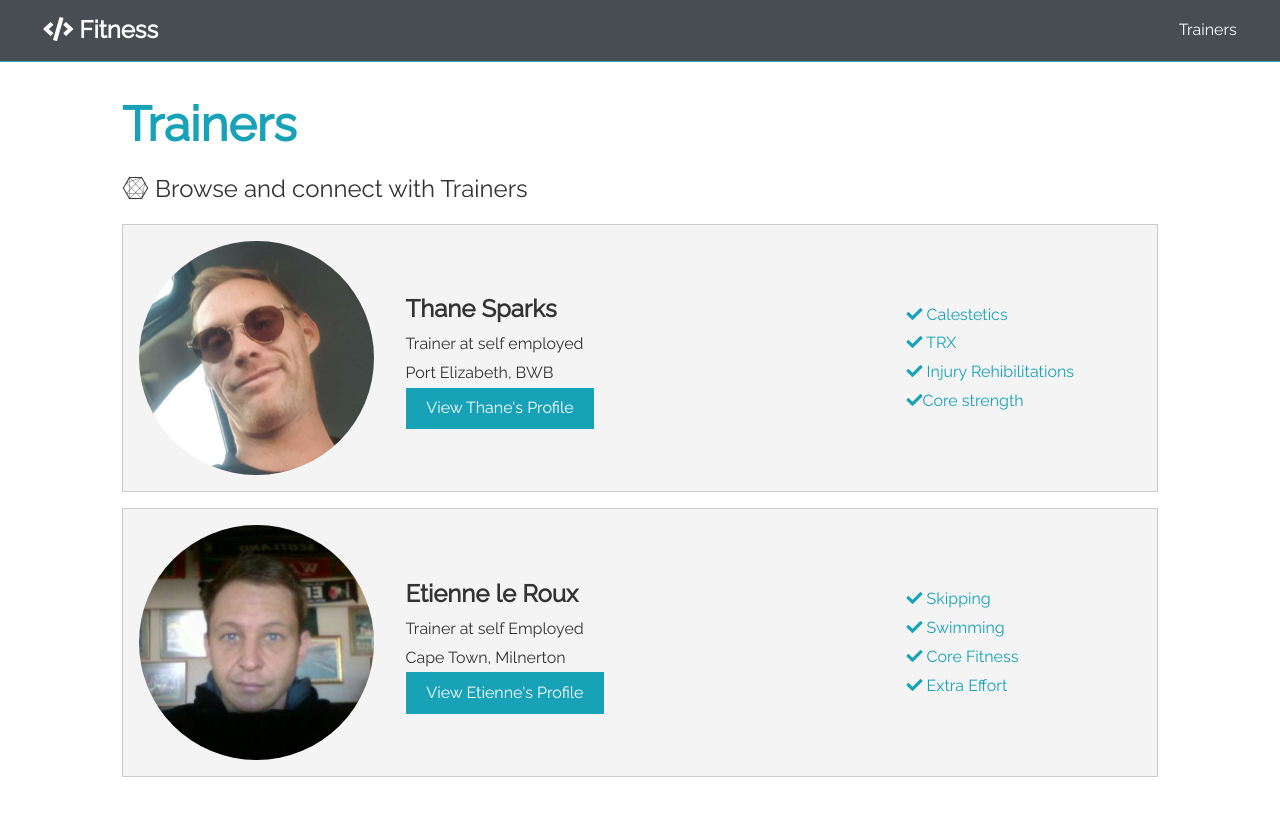
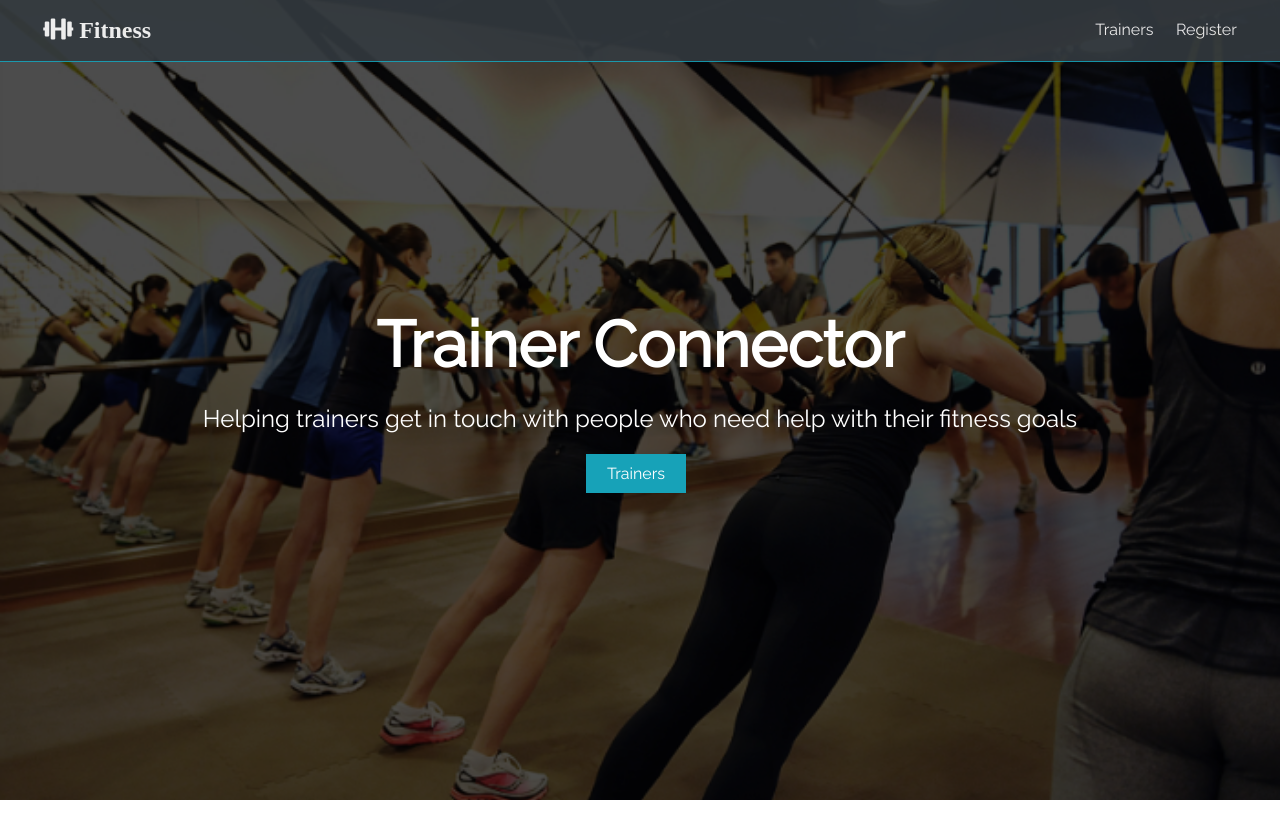
Before and after one commit to Elr33/fitnessconnect, a plain HTML site: page profiles.html in a window 1280 px wide. After the commit the page ends 800 px from the top, so only its background shows below. Drawn offline with Linux system fonts and the light colour scheme.

Commit message:
Update profiles.html

```diff
--- a/profiles.html
+++ b/profiles.html
@@ -16,77 +16,30 @@
     />
 
     <link rel="stylesheet" href="css/style.min.css" />
-    <title>Welcome to Fitness Connect</title>
+    <title>Welcome Fitness Connect</title>
   </head>
   <body>
     <nav class="navbar bg-dark">
       <h1>
-        <a href="index.html"> <i class="fas fa-code"></i> Fitness </a>
+        <a href="index.html"> <i class="fas fa-dumbbell"> Fitness</i>
       </h1>
       <ul>
-        <li><a href="profiles.html">Trainers</a></li>
-        <!-- <li><a href="register.html">Register</a></li>
-        <li><a href="login.html">Login</a></li> -->
+        <li class="text-center"><a href="profiles.html"> Trainers</a></li>
+        <li><a href="register.html">Register</a></li>
+        <!-- <li><a href="login.html">Login</a></li> -->
       </ul>
     </nav>
-    <section class="container">
-      <h1 class="large text-primary">
-        Trainers
-      </h1>
-      <p class="lead">
-        <i class="fab fa-connectdevelop"></i> Browse and connect with Trainers
-      </p>
-      <div class="profiles">
-        <div class="profile bg-light">
-          <img
-            class="round-img"
-            src="./img/Thane.png"
-            alt=""
-          />
-
-          <div>
-            <h2>Thane Sparks</h2>
-            <p>Trainer at self employed</p>
-            <p>Port Elizabeth, BWB</p>
-            <a href="thane.html" class="btn btn-primary">
-              View Thane's Profile
-            </a>
+    <section class="landing">
+      <div class="dark-overlay">
+        <div class="landing-inner">
+          <h1 class="x-large">Trainer Connector</h1>
+          <p class="lead">
+            Helping trainers get in touch with people who need help with their fitness goals
+          </p>
+          <div class="buttons">
+            <a href="profiles.html" class="btn btn-primary">Trainers</a>
+            <!-- <a href="login.html" class="btn btn">Login</a> -->
           </div>
-          <ul>
-            <li class="text-primary"><i class="fas fa-check"></i> Calestetics</li>
-            <li class="text-primary"><i class="fas fa-check"></i> TRX</li>
-            <li class="text-primary">
-              <i class="fas fa-check"></i> Injury Rehibilitations
-            </li>
-            <li class="text-primary"><i class="fas fa-check"></i>Core strength</li>
-          </ul>
-        </div>
-
-        <div class="profile bg-light">
-          <img
-            class="round-img"
-            src="./img/me.jpg"
-            alt=""
-          />
-          <div>
-            <h2>Etienne le Roux</h2>
-            <p>Trainer at self Employed</p>
-            <p>Cape Town, Milnerton</p>
-            <a href="etienne.html" class="btn btn-primary">
-              View Etienne's Profile
-            </a>
-          </div>
-
-          <ul>
-            <li class="text-primary"><i class="fas fa-check"><a href="/dist/create-profile.html"></i> Skipping</li></a>
-            <li class="text-primary"><i class="fas fa-check"></i> Swimming</li>
-            <li class="text-primary">
-              <i class="fas fa-check"></i> Core Fitness
-            </li>
-            <li class="text-primary"><i class="fas fa-check"></i> Extra Effort</li>
-          </ul>
-        </div>
-
         </div>
       </div>
     </section>
```
